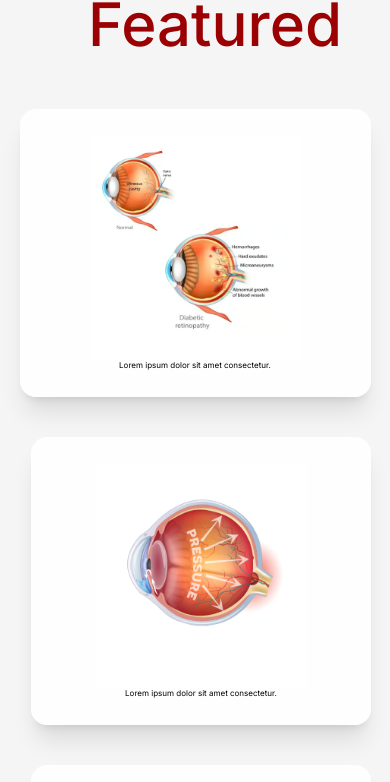
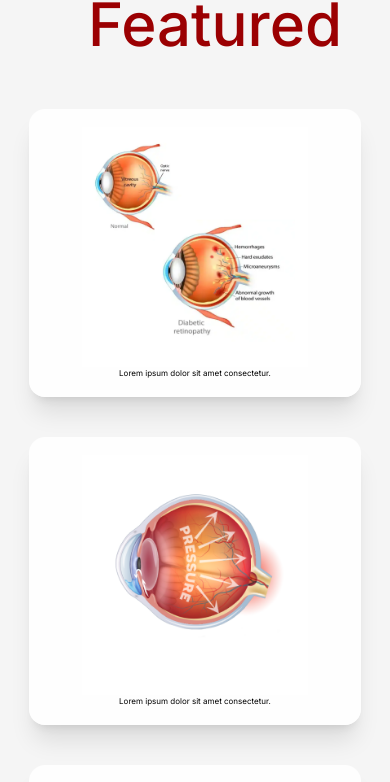
Before and after one commit to emraheskbgc/emrah-eye-app, a Next.js app: page / in a window 390 px wide. Shown: the part 2294-3076 px from the top of the page. Built offline with nearby package versions, Linux system fonts and the light colour scheme.

Commit message:
section4 boşluklar ayarlandı

```diff
--- a/components/Section4/index.js
+++ b/components/Section4/index.js
@@ -1,15 +1,20 @@
 import React from "react";
-import {data} from "./data"
+import { data } from "./data";
 function Section4() {
   return (
     <>
       <div className="flex justify-center text-[60px] font-[500]">
-    <h1 className="flex flex-col"><span>Other</span> <span className="text-redTitle ml-10 mt-[-20px]">Featured</span></h1>
+        <h1 className="flex flex-col">
+          <span>Other</span>{" "}
+          <span className="text-redTitle ml-10 mt-[-20px]">Featured</span>
+        </h1>
       </div>
-    <div className="flex flex-col md:flex-row justify-evenly space-x-3 ">
-
+      <div className="flex  flex-col md:flex-row justify-evenly md:space-x-3 ">
         {data.map((data) => (
-        <div key={data.id} className=" md:mt-20 mt-10  flex justify-center flex-col items-center" >
+          <div
+            key={data.id}
+            className=" md:mt-20 mt-10  flex justify-center flex-col items-center"
+          >
             <div
               className={`${data.bgClass}  bg-cover bg-center md:w-56 md:h-56 w-16 h-16 rounded-full md:flex hidden justify-center items-center `}
             >
@@ -19,23 +24,28 @@ function Section4() {
               <p className="font-[500] text-xs md:text-xl">{data.title}</p>
             </div>
             <div className=" hidden md:flex justify-center mt-6">
-            <img src="/assets/images/vector.png" alt="" className="w-5 "/>
+              <img src="/assets/images/vector.png" alt="" className="w-5 " />
             </div>
 
-          <div className="shadow-xl  flex flex-col justify-center p-3 rounded-2xl bg-grayIcon bg-opacity-90 w-[90%] h-72  md:w-80 md:h-80">
-          <div className=' flex justify-center md:max-h-60    items-center'>
-          <img className=" md:max-h-60 max-h-56 " src={data.cardImg} alt=""  />
-
+            <div className="shadow-xl  flex flex-col justify-center p-3 rounded-2xl bg-grayIcon bg-opacity-90 w-[85%] h-72  md:w-80 md:h-80">
+              <div className=" flex justify-center md:max-h-60    items-center">
+                <img
+                  className=" md:max-h-60 max-h-60  "
+                  src={data.cardImg}
+                  alt=""
+                />
               </div>
 
-           <div className={`text-[8px] md:text-sm overflow-x-auto text-center max-h-10 `}>{data.cardText}</div>
+              <div
+                className={`text-[8px] md:text-sm overflow-x-auto text-center max-h-10 `}
+              >
+                {data.cardText}
               </div>
             </div>
-
+          </div>
         ))}
       </div>
     </>
-
   );
 }
 
--- a/tailwind.config.js
+++ b/tailwind.config.js
@@ -32,7 +32,8 @@ module.exports = {
       commentTimeText:"#c3cfd9",
       grayBg:"#eceef0",
       linkedinLogo:"#0E76A8",
-      facebookLogo:"#F1FAFF30"
+      facebookLogo:"#F1FAFF30",
+      cardBg:"#919EAB29"
     }
   },
   plugins: [],
```
Lines whose indentation alone changed are shown as unchanged.
